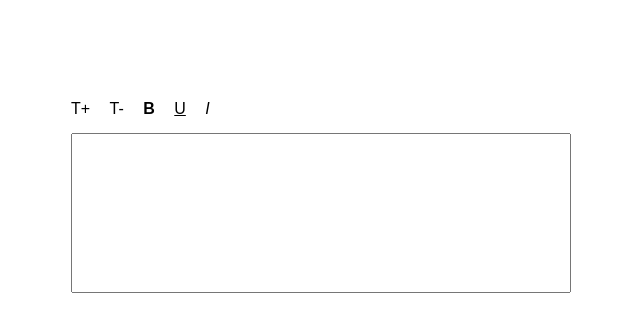
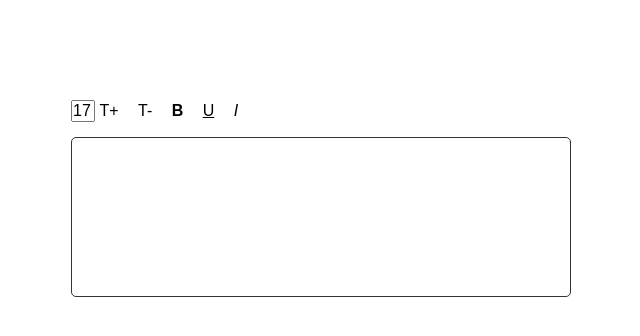
Before and after one commit to AngeloDSAlvarez/editortexto, a plain HTML site: page index.html in a window 1280 px wide. Both pictures are taken after a click on the button "T+". Shown: the whole page, without its empty margins (319-959 px from the left). Drawn offline with nearby package versions, Linux system fonts and the light colour scheme.

Commit message:
finished

```diff
--- a/index.html
+++ b/index.html
@@ -13,6 +13,7 @@
     <body>
         <div id="containerAreaText">
             <div id="areaIcons">
+                <input type="text" id="inputFontSize" value="16" onchange="setFontSize()">
                 <button id="increaseText" onclick="increaseText()" >T+</button>
 
                 <button id="decreaseText" onclick="decreaseText()" >T-</button>
@@ -26,7 +27,7 @@
                 <input type="checkbox" id="italicText" onclick="italicText()" hidden></input>
                 <label for="italicText"><span><i>I</i></span></label>
             </div>
-            <input type="text" id="areaText">
+            <textarea id="areaText"></textarea>
         </div>
 
     </body>
--- a/javascript/script.js
+++ b/javascript/script.js
@@ -1,11 +1,18 @@
 let textSize = 16
+
+function setFontSize(){
+    textSize = document.getElementById("inputFontSize").value
+    changeFontSize()
+}
 function increaseText (){
     textSize++
-    document.getElementById("areaText").style.fontSize = textSize + 'px'
+    document.getElementById("inputFontSize").value = textSize
+    changeFontSize()
 }
 function decreaseText (){
     textSize--
-    document.getElementById("areaText").style.fontSize = textSize + 'px'
+    document.getElementById("inputFontSize").value = textSize
+    changeFontSize()
 }
 function boldText(){
     let boldText = document.getElementById("boldText")
@@ -34,3 +41,6 @@ function italicText(){
         document.getElementById("areaText").style.fontStyle = 'normal'
     }
 }
+function changeFontSize(){
+    document.getElementById("areaText").style.fontSize = textSize + 'px'
+}
--- a/style/style.css
+++ b/style/style.css
@@ -25,6 +25,13 @@
 #areaText{
     width: 100%;
     height: 160px;
-    text-align: left;
-    font-size: 16px;
+    padding: 4px;
+
+    resize: none;
+    text-align: justify;
+    border: 1px solid #333;
+    border-radius: 5px;
 }
+#inputFontSize{
+    width: 24px;
+}
```
